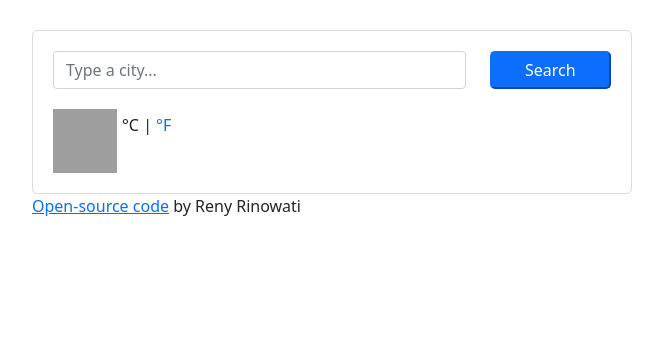
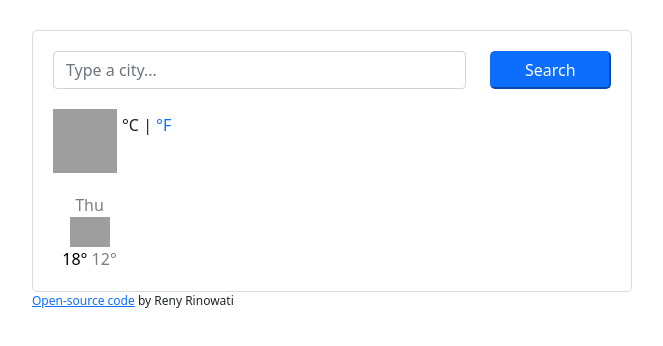
Before and after one commit to RenyRino/Weather_Project, a plain HTML site: page index.html in a window 1280 px wide. Shown: the whole page, without its empty margins (308-971 px from the left). Drawn offline with nearby package versions, Linux system fonts and the light colour scheme; no server answers; grey boxes are pictures that could not be loaded.

Commit message:
Add weather forecast HTML CSS

```diff
--- a/index.html
+++ b/index.html
@@ -91,6 +91,24 @@
               </ul>
             </div>
           </div>
+          <div class="weather-forecast">
+            <div class="row">
+              <div class="col-2">
+                <div class="forecast-date">Thu</div>
+                <div class="forecast-img">
+                  <img
+                    src="http://openweathermap.org/img/wn/01d@2x.png"
+                    alt=""
+                    width="40"
+                  />
+                </div>
+                <div class="forecast-temp">
+                  <span class="forecast-temp-max"> 18° </span>
+                  <span class="forecast-temp-min"> 12° </span>
+                </div>
+              </div>
+            </div>
+          </div>
         </div>
 
         <div class="footer">
--- a/style.css
+++ b/style.css
@@ -65,3 +65,22 @@ li {
   color: rgb(33, 33, 33);
   cursor: default;
 }
+
+.weather-forecast {
+  margin-top: 20px;
+  text-align: center;
+  color: black;
+}
+
+.forecast-date {
+  font-size: 16px;
+  opacity: 0.5;
+}
+
+.forecast-temp-min {
+  opacity: 0.5;
+}
+
+.footer {
+  font-size: 12px;
+}
```
